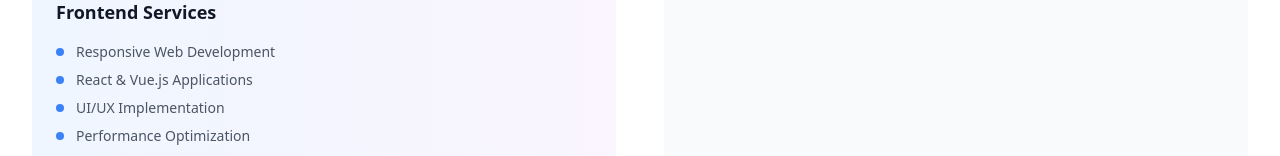
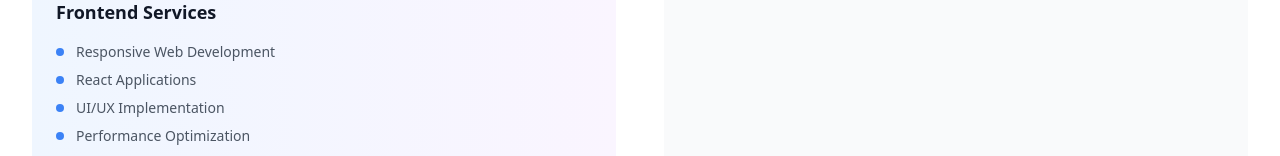
Before and after one commit to Sriharipentakota/GITPROJECT, a React (Vite) app: page / in a window 1280 px wide. Shown: the part 7730-7886 px from the top of the page. Built offline with nearby package versions, Linux system fonts and the light colour scheme.

Commit message:
gmail changes

```diff
--- a/src/components/portfolio/Contact.jsx
+++ b/src/components/portfolio/Contact.jsx
@@ -146,7 +146,7 @@
                 </li>
                 <li className="flex items-center">
                   <span className="w-1.5 h-1.5 sm:w-2 sm:h-2 bg-blue-500 rounded-full mr-2 sm:mr-3 flex-shrink-0"></span>
-                  React & Vue.js Applications
+                  React Applications
                 </li>
                 <li className="flex items-center">
                   <span className="w-1.5 h-1.5 sm:w-2 sm:h-2 bg-blue-500 rounded-full mr-2 sm:mr-3 flex-shrink-0"></span>
```
